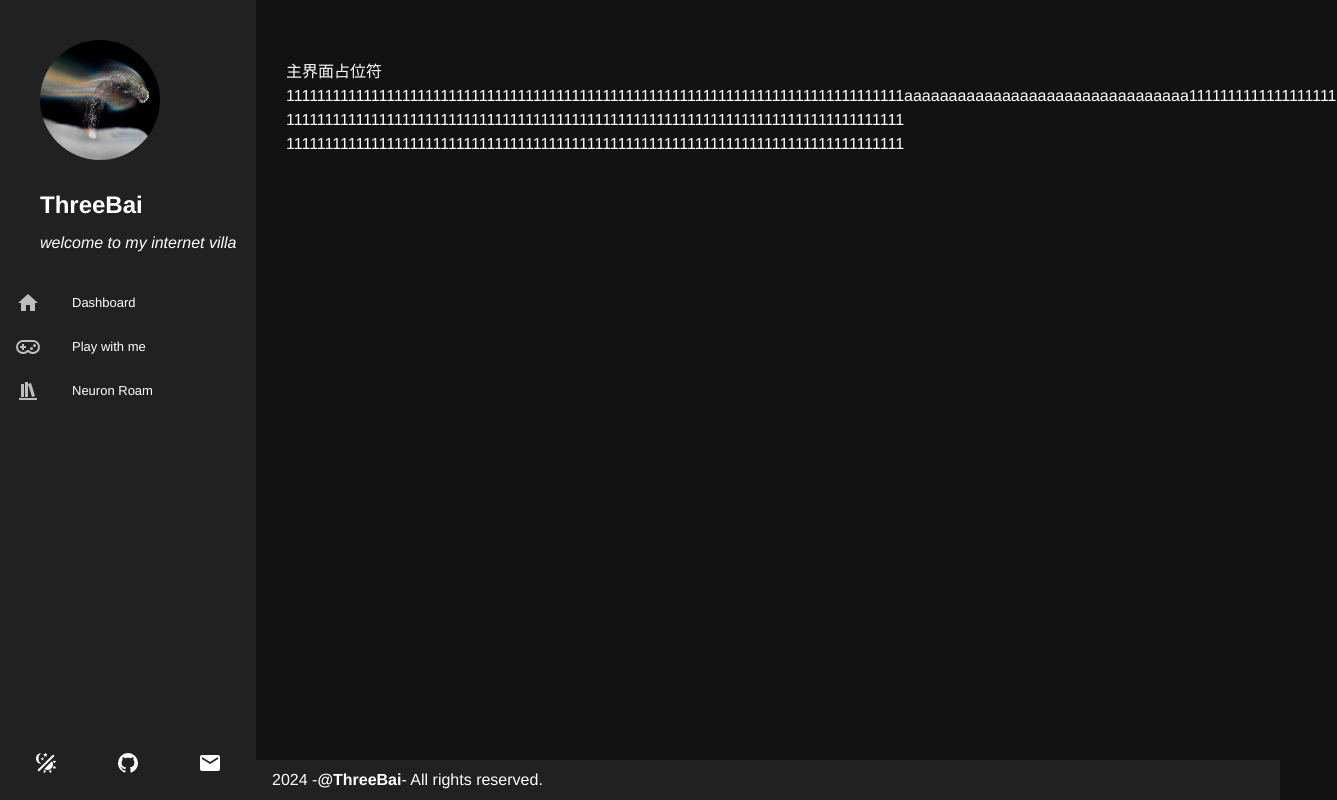
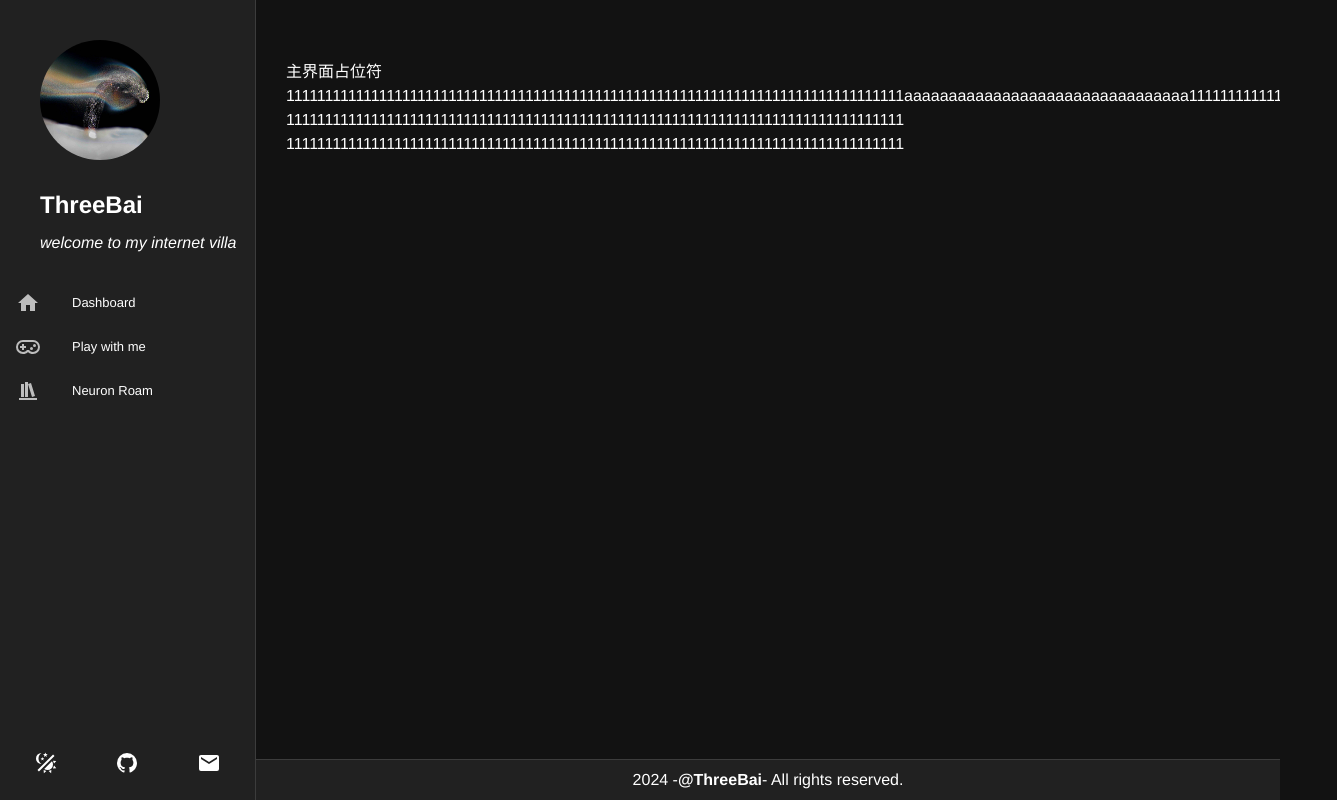
Before and after one commit to ThreeBai/.github.io, a Vue app: page /#/dashboard in a window 1280 px wide. Shown: the whole page, 1337 px wide, since content can reach past the window. Built offline with nearby package versions, Linux system fonts and the light colour scheme.

Commit message:
update: 布局调整

```diff
--- a/src/layout/FootBar.vue
+++ b/src/layout/FootBar.vue
@@ -1,5 +1,10 @@
 <template>
-  <v-footer :app="true">
+  <v-footer class="border-t-sm foot">
     {{ new Date().getFullYear() }} - <strong>@ThreeBai</strong> - All rights reserved.
   </v-footer>
 </template>
+<style lang="scss" scoped>
+.foot {
+  justify-content: center;
+}
+</style>
--- a/src/layout/LeftNav.vue
+++ b/src/layout/LeftNav.vue
@@ -1,5 +1,5 @@
 <template>
-  <v-navigation-drawer floating permanent>
+  <v-navigation-drawer floating permanent class="border-e-sm">
     <template v-slot:prepend>
       <div class="nav_header">
         <img id="avatar_img" src="/src/assets/avatar.jpg" />
--- a/src/layout/index.vue
+++ b/src/layout/index.vue
@@ -1,13 +1,15 @@
 <template>
-  <v-layout>
+  <v-layout class="layout_wrapper">
     <LeftNav></LeftNav>
     <v-main>
       <div class="main_container">
         <router-view></router-view>
+
+        <RightNav v-if="showSecondRoute"></RightNav>
       </div>
+
+      <FootBar></FootBar>
     </v-main>
-    <RightNav v-if="showSecondRoute"></RightNav>
-    <FootBar></FootBar>
   </v-layout>
 </template>
 <script setup>
@@ -24,7 +26,13 @@ const showSecondRoute = computed(() => {
 });
 </script>
 <style scoped lang="scss">
+.layout_wrapper {
+  height: 100%;
+}
 .main_container {
   padding: 60px 30px 20px 30px;
+  min-width: 600px;
+  overflow-x: auto;
+  min-height: calc(100% - 41px);
 }
 </style>
```
